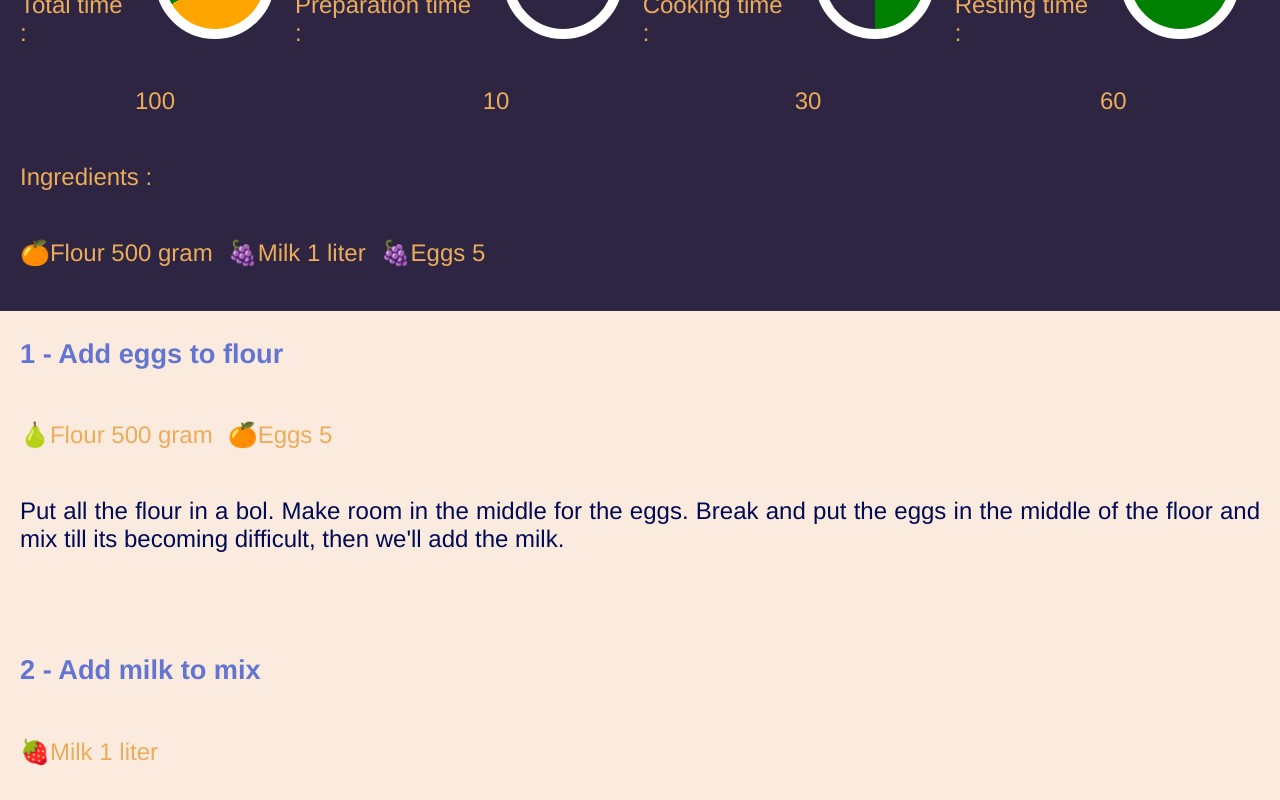
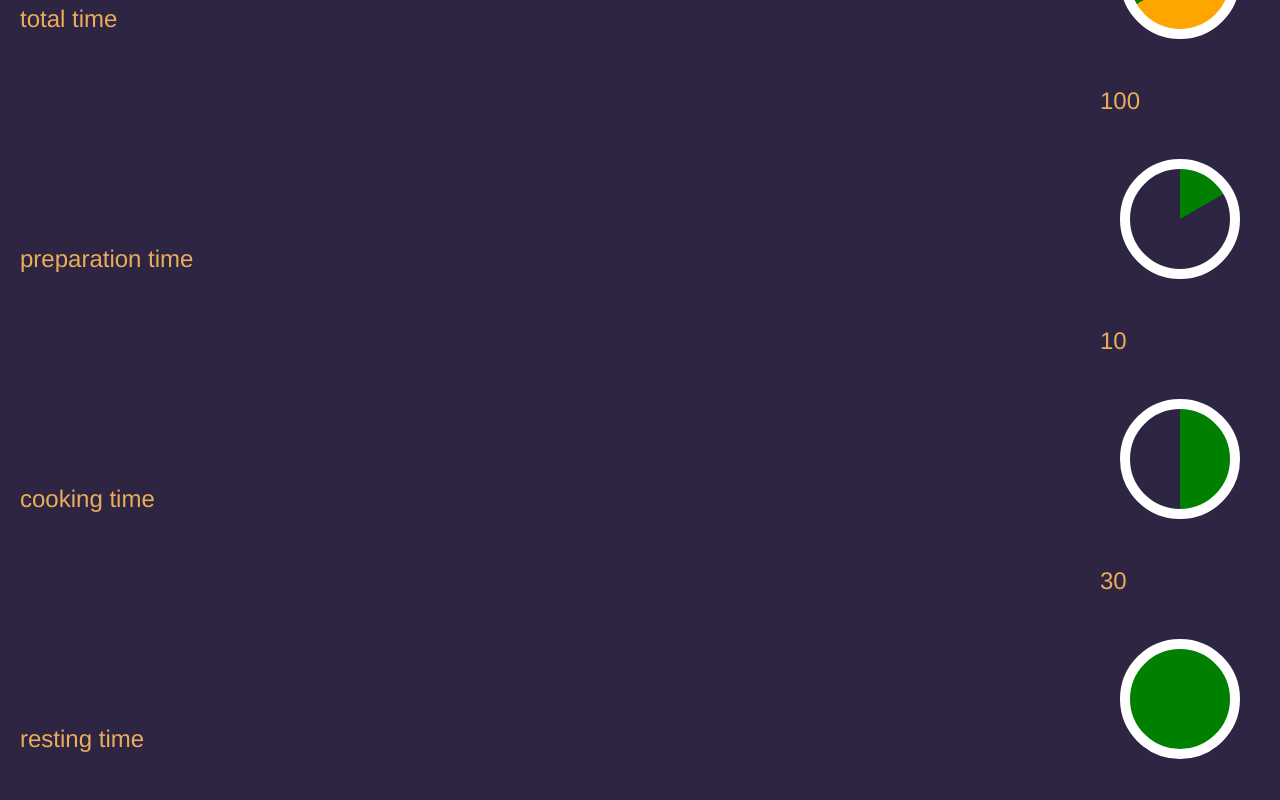
Before and after one commit to Elo-LH/mamie-blues, a React (Create React App) app: page /recipe/0000001 in a window 1280 px wide. Shown: the part 1540-2340 px from the top of the page. Built offline with nearby package versions, Linux system fonts and the light colour scheme.

Commit message:
chore: time data to array; clean call time by map

```diff
--- a/src/assets/recipes.js
+++ b/src/assets/recipes.js
@@ -9,12 +9,12 @@ export const recipes = [
     },
     difficulty: 'Easy',
     cost: 'Cheap',
-    timing: {
-      preparation: 10,
-      cooking: 30,
-      resting: 60,
-      total: 100,
-    },
+    timing: [
+      { name: 'total', minutes: 100 },
+      { name: 'preparation', minutes: 10 },
+      { name: 'cooking', minutes: 30 },
+      { name: 'resting', minutes: 60 },
+    ],
     ingredients: [
       {
         name: 'Flour',
@@ -94,12 +94,12 @@ export const recipes = [
     },
     difficulty: 'Easy',
     cost: 'Cheap',
-    timing: {
-      preparation: 90,
-      cooking: 30,
-      resting: 1440,
-      total: 1560,
-    },
+    timing: [
+      { name: 'total', minutes: 1560 },
+      { name: 'preparation', minutes: 90 },
+      { name: 'cooking', minutes: 30 },
+      { name: 'resting', minutes: 1440 },
+    ],
     ingredients: [
       {
         name: 'Flour',
@@ -179,12 +179,12 @@ export const recipes = [
     },
     difficulty: 'Easy',
     cost: 'Cheap',
-    timing: {
-      preparation: 20,
-      cooking: 15,
-      resting: 0,
-      total: 35,
-    },
+    timing: [
+      { name: 'total', minutes: 35 },
+      { name: 'preparation', minutes: 20 },
+      { name: 'cooking', minutes: 15 },
+      { name: 'resting', minutes: 0 },
+    ],
     ingredients: [
       {
         name: 'Flour',
--- a/src/components/Clock/index.jsx
+++ b/src/components/Clock/index.jsx
@@ -161,16 +161,15 @@ class Clock extends Component {
   }
 
   render() {
-    const { time } = this.props
+    const { minutes } = this.props
 
-    console.log(time)
+    // Determining background color and clock color depending on time
     var clockColor = ''
     var clockBackground = ''
-
-    if (time <= 60) {
+    if (minutes <= 60) {
       clockColor = 'green'
       clockBackground = `${colors.backgroundDark}`
-    } else if (time <= 120) {
+    } else if (minutes <= 120) {
       clockColor = 'orange'
       clockBackground = 'green'
     } else {
@@ -180,9 +179,10 @@ class Clock extends Component {
     console.log(clockColor)
     console.log(clockBackground)
 
+    // Determining minutes display on the clock
     var clockFilling = ''
-    const minutes = (time + 60) % 60
-    switch (minutes) {
+    const minutesDisplayed = (minutes + 60) % 60
+    switch (minutesDisplayed) {
       case 5:
         clockFilling = 'five'
         break
@@ -229,7 +229,7 @@ class Clock extends Component {
           className={clockFilling}
           alt="clock image"
         ></ClockImage>
-        <ClockText>{time}</ClockText>
+        <ClockText>{minutes}</ClockText>
       </ClockWrapper>
     )
   }
--- a/src/components/Time/index.jsx
+++ b/src/components/Time/index.jsx
@@ -4,6 +4,11 @@ import { Component } from 'react'
 import Clock from '../Clock'
 
 const TimeWrapper = styled.div`
+  display: flex;
+  justify-content: space-between;
+  align-items: center;
+`
+const ClockWrapper = styled.div`
   display: flex;
   justify-content: space-between;
   align-items: center;
@@ -18,18 +23,12 @@ class Time extends Component {
     this.state = {}
   }
   render() {
-    const { timing } = this.props
+    const { time } = this.props
 
     return (
       <TimeWrapper>
-        <TimeText>Total time :</TimeText>
-        <Clock time={timing.total} />
-        <TimeText>Preparation time :</TimeText>
-        <Clock time={timing.preparation} />
-        <TimeText>Cooking time :</TimeText>
-        <Clock time={timing.cooking} />
-        <TimeText>Resting time :</TimeText>
-        <Clock time={timing.resting} />
+        <TimeText>{time.name} time</TimeText>
+        <Clock minutes={time.minutes} />
       </TimeWrapper>
     )
   }
--- a/src/pages/Recipe/index.jsx
+++ b/src/pages/Recipe/index.jsx
@@ -78,7 +78,9 @@ function Recipe() {
           Difficulty : {recipe.difficulty}, Cost : {recipe.cost}
         </OverviewText>
         {/* Shows detailed timing */}
-        <Time timing={timing} />
+        {timing.map((time) => (
+          <Time time={time} />
+        ))}
         <OverviewText>Ingredients :</OverviewText>
         <Ingredients ingredients={ingredients} />
       </OverviewWrapper>
```
